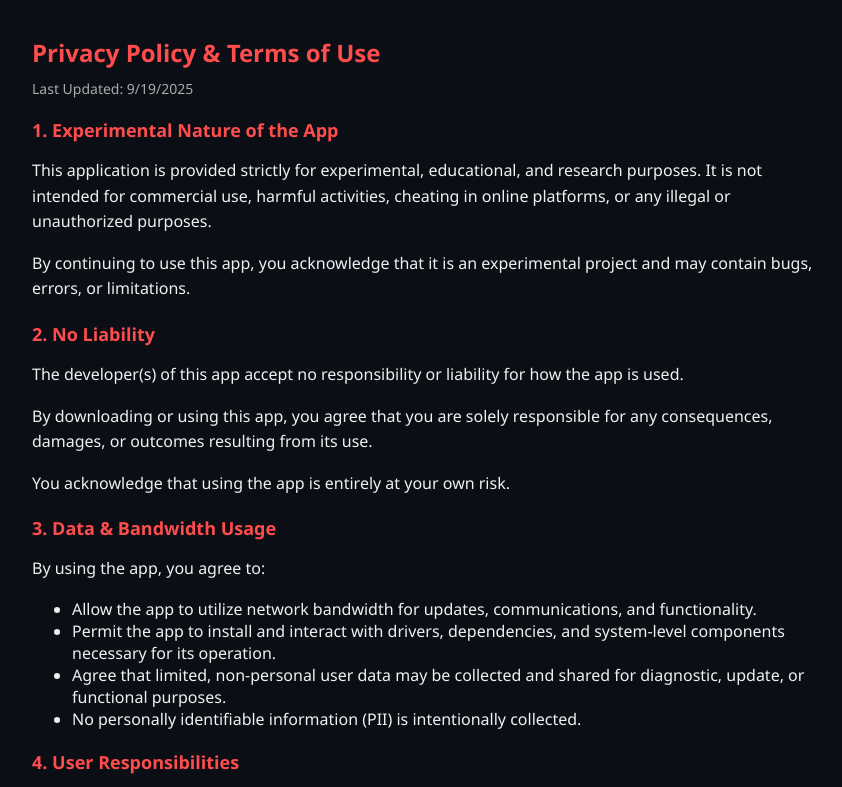
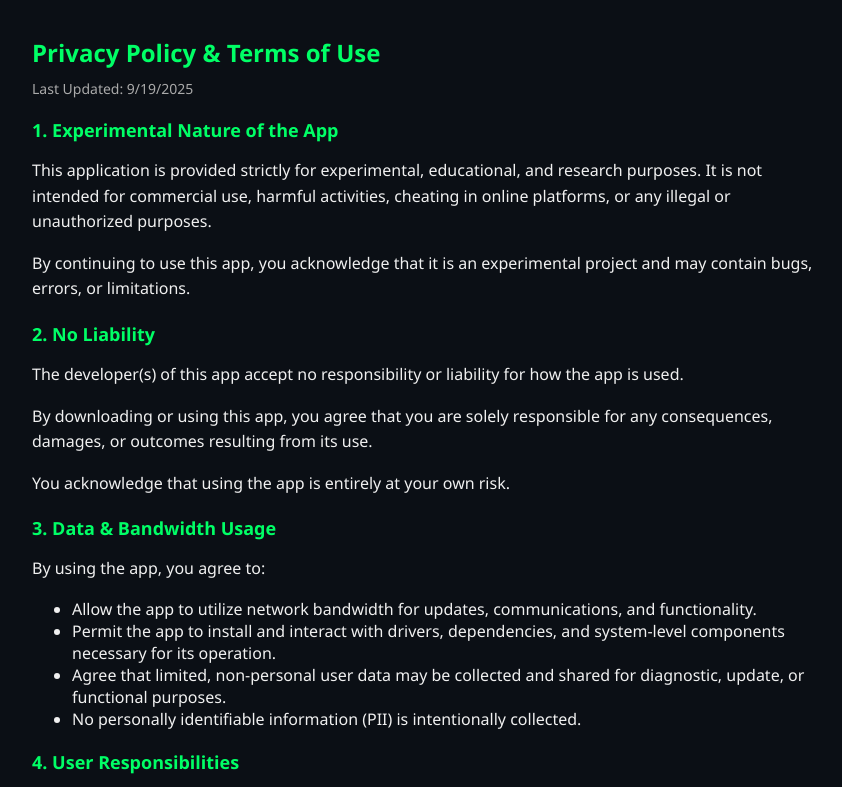
Before and after one commit to hhacker404/update, a plain HTML site: page index.html in a window 1280 px wide. Shown: the top 787 px of the page, without its empty margins (208-1050 px from the left). Drawn offline with Linux system fonts and the light colour scheme.

Commit message:
Update index.html

```diff
--- a/index.html
+++ b/index.html
@@ -13,12 +13,12 @@
             overflow-y: scroll;
         }
         h1 {
-            color: #ff4c4c;
+            color: #00ff66;
             font-size: 24px;
             margin-bottom: 10px;
         }
         h2 {
-            color: #ff4c4c;
+            color: #00ff66;
             font-size: 18px;
             margin-top: 20px;
         }
```
